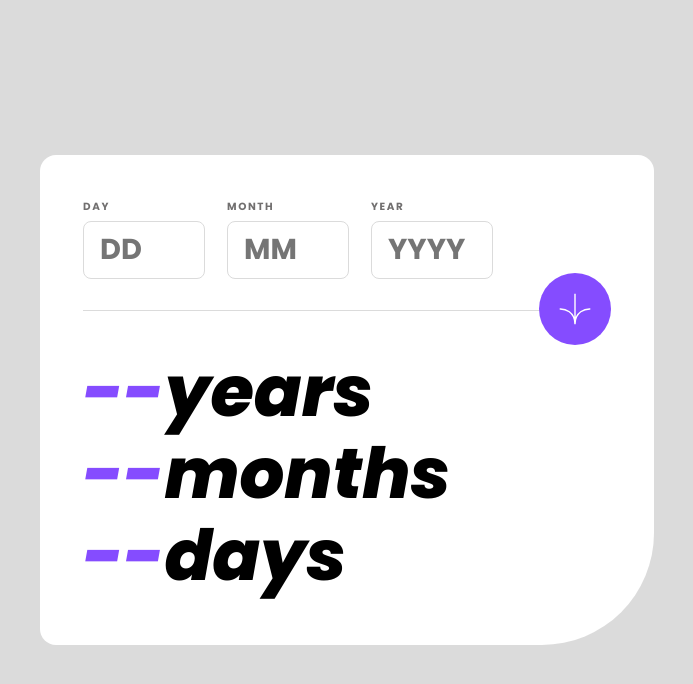
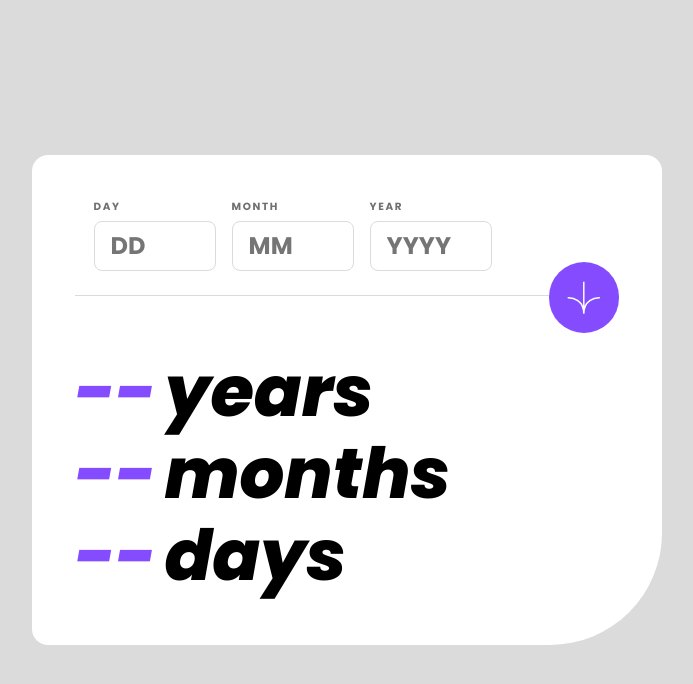
Before and after one commit to mostafa-meerzad/age-calculator, a React (Vite) app: page / in a window 1280 px wide. Shown: the top 684 px of the page, without its empty margins (293-986 px from the left). Built offline with nearby package versions, Linux system fonts and the light colour scheme.

Commit message:
Edit styles to match the provided designs

```diff
--- a/src/App.jsx
+++ b/src/App.jsx
@@ -1,5 +1,5 @@
 import { useRef } from "react";
-import "./styles.css";
+import "./styles/styles.css";
 import Input from "./components/Input";
 import Output from "./components/Output";
 
--- a/src/styles.css
+++ b/src/styles/styles.css
@@ -4,7 +4,7 @@
 
 body {
   width: 100svw;
-  height: 100svh;
+  min-height: 100svh;
   display: grid;
   place-content: center;
   place-items: center;
@@ -14,14 +14,15 @@ body {
 }
 
 #root {
-  width: 22rem;
+  min-width: 15rem;
   background-color: hsl(0, 0%, 100%);
   border-radius: 1.3rem 1.3rem 7rem 1.3rem;
   padding: 3rem 1.5rem 1.5rem;
+  margin: 2rem;
 }
-@media all and (min-width: 500px) {
+@media all and (min-width: 600px) {
   #root {
-    width: 33rem;
+    min-width: 34rem;
     border-radius: 1rem 1rem 7rem 1rem;
     padding: 2.7rem;
   }
@@ -31,17 +32,19 @@ body {
   display: grid;
   grid-template-columns: repeat(3, 1fr);
   justify-items: center;
-  row-gap: 1.5rem;
+  row-gap: 1rem;
+  -moz-column-gap: 0.5rem;
+       column-gap: 0.5rem;
 }
 .input__wrapper {
   display: flex;
   flex-direction: column;
   color: hsl(0, 1%, 44%);
-  width: 6rem;
+  width: 5.8rem;
 }
 .input__name {
   text-transform: uppercase;
-  font-size: 0.8rem;
+  font-size: 0.6rem;
   letter-spacing: 0.1rem;
   margin-bottom: 0.4rem;
 }
@@ -50,7 +53,7 @@ body {
 }
 .input__input {
   padding: 0.6rem 1rem;
-  font-size: 1.3rem;
+  font-size: 1rem;
   text-transform: uppercase;
   font-weight: 800;
   border: 1px solid hsl(0, 0%, 86%);
@@ -63,9 +66,11 @@ body {
   border-color: hsl(0, 100%, 67%);
 }
 .input__error {
-  font-size: 0.55rem;
+  font-size: 0.5rem;
   font-weight: 400;
   font-style: italic;
+  margin-block-start: 0.3rem;
+  margin-block-end: -0.5rem;
   color: hsl(0, 100%, 67%);
 }
 .input__error::first-letter {
@@ -85,7 +90,7 @@ body {
 }
 .input__bar {
   grid-column: 1/4;
-  width: 93%;
+  width: 100%;
   grid-row: 2/3;
   align-self: center;
   height: 1px;
@@ -97,14 +102,15 @@ body {
   grid-row: 2/3;
   display: grid;
   place-content: center;
-  width: 4.5rem;
-  height: 4.5rem;
+  width: 3.5rem;
+  height: 3.5rem;
   border: none;
   border-radius: 50%;
   background-color: hsl(259, 100%, 65%);
   z-index: 1;
   transition: background-color 400ms ease, scale 300ms ease-in-out;
 }
+@media (hover: hover) {
   .input__submit:hover {
     background-color: #242424;
   }
@@ -112,20 +118,19 @@ body {
     scale: 0.95;
     transform: scale(0.95);
   }
+}
 .input__submit svg {
-  width: 2rem;
-  height: 2rem;
+  width: 1.5rem;
+  height: 1.5rem;
 }
-@media all and (min-width: 500px) {
+@media all and (min-width: 600px) {
   .input {
     height: 8rem;
   }
   .input form {
     position: relative;
-    display: flex;
-    align-items: center;
-    -moz-column-gap: 3rem;
-         column-gap: 3rem;
+    grid-template-columns: repeat(4, 1fr);
+    grid-template-rows: 1fr, 10rem;
   }
   .input__name {
     font-size: 0.65rem;
@@ -133,22 +138,31 @@ body {
   .input__input {
     width: 5.5rem;
     padding: 0.4rem 1rem;
-    font-size: 1.8rem;
+    font-size: 1.5rem;
   }
   .input__error {
-    position: absolute;
-    bottom: -36%;
+    width: -moz-max-content;
+    width: max-content;
+    bottom: -46%;
     font-size: 0.7rem;
   }
   .input__submit {
-    position: absolute;
-    right: 0;
-    top: 93%;
+    width: 4.4rem;
+    height: 4.4rem;
+    grid-column: 4/5;
+    grid-row: 2/3;
+    justify-self: flex-end;
+    position: relative;
+    bottom: 35%;
+  }
+  .input__submit svg {
+    width: 2.1rem;
+    height: 2.1rem;
   }
   .input__bar {
-    position: absolute;
-    width: 100%;
-    bottom: -50%;
+    grid-column: 1/-1;
+    grid-row: 2/3;
+    align-self: flex-start;
   }
 }
 
@@ -156,20 +170,23 @@ body {
   padding: 3.5rem 1rem 3rem;
 }
 .output__wrapper {
-  font-size: 3.5rem;
+  font-size: 2.8rem;
   font-style: italic;
   font-weight: 800;
-  margin-block: -1.5rem;
+  margin-block: -0.8rem;
+  display: flex;
+  gap: 0.5rem;
 }
 .output__num {
   color: hsl(259, 100%, 65%);
 }
-@media all and (min-width: 500px) {
+@media all and (min-width: 600px) {
   .output {
     padding-inline: 0;
     padding-block: 2.3rem 1rem;
   }
   .output__wrapper {
     font-size: 4.4rem;
+    margin-block: -1.5rem;
   }
 }/*# sourceMappingURL=styles.css.map */
--- a/src/styles.scss
+++ b/src/styles/styles.scss
@@ -1,6 +1,6 @@
 @use "./colors";
 
-$tablet-view: 500px;
+$tablet-view: 600px;
 
 * {
   font-family: "Poppins", sans-serif;
@@ -8,7 +8,7 @@ $tablet-view: 500px;
 
 body {
   width: 100svw;
-  height: 100svh;
+  min-height: 100svh;
   display: grid;
   place-content: center;
   place-items: center;
@@ -18,13 +18,14 @@ body {
 }
 
 #root {
-  width: 22rem;
+  min-width: 15rem;
   background-color: colors.$white;
   border-radius: 1.3rem 1.3rem 7rem 1.3rem;
   padding: 3rem 1.5rem 1.5rem;
+  margin: 2rem;
 
   @media all and (min-width: $tablet-view) {
-    width: 33rem;
+    min-width: 34rem;
     border-radius: 1rem 1rem 7rem 1rem;
     padding: 2.7rem;
   }
@@ -35,19 +36,20 @@ body {
     display: grid;
     grid-template-columns: repeat(3, 1fr);
     justify-items: center;
-    row-gap: 1.5rem;
+    row-gap: 1rem;
+    column-gap: 0.5rem;
   }
 
   &__wrapper {
     display: flex;
     flex-direction: column;
     color: colors.$Smokey-grey;
-    width: 6rem;
+    width: 5.8rem;
   }
 
   &__name {
     text-transform: uppercase;
-    font-size: 0.8rem;
+    font-size: 0.6rem;
     letter-spacing: 0.1rem;
     margin-bottom: 0.4rem;
     &--error {
@@ -57,7 +59,7 @@ body {
 
   &__input {
     padding: 0.6rem 1rem;
-    font-size: 1.3rem;
+    font-size: 1rem;
     text-transform: uppercase;
     font-weight: 800;
     border: 1px solid colors.$light-grey;
@@ -73,9 +75,11 @@ body {
   }
 
   &__error {
-    font-size: 0.55rem;
+    font-size: 0.5rem;
     font-weight: 400;
     font-style: italic;
+    margin-block-start: 0.3rem;
+    margin-block-end: -0.5rem;
     color: colors.$light-red;
 
     &::first-letter {
@@ -98,7 +102,7 @@ body {
 
   &__bar {
     grid-column: 1/4;
-    width: 93%;
+    width: 100%;
     grid-row: 2/3;
     align-self: center;
     height: 1px;
@@ -111,35 +115,35 @@ body {
     grid-row: 2/3;
     display: grid;
     place-content: center;
-    width: 4.5rem;
-    height: 4.5rem;
+    width: 3.5rem;
+    height: 3.5rem;
     border: none;
     border-radius: 50%;
     background-color: colors.$purple;
     z-index: 1;
     transition: background-color 400ms ease, scale 300ms ease-in-out;
-    &:hover{
-      background-color: #242424;
-    }
-    &:active{
-      scale:.95;
-      transform: scale(.95);
+    @media (hover: "hover") {
+      &:hover {
+        background-color: #242424;
+      }
+      &:active {
+        scale: 0.95;
+        transform: scale(0.95);
+      }
     }
 
     & svg {
-      width: 2rem;
-      height: 2rem;
+      width: 1.5rem;
+      height: 1.5rem;
     }
   }
 
   @media all and (min-width: $tablet-view) {
     height: 8rem;
-
     & form {
       position: relative;
-      display: flex;
-      align-items: center;
-      column-gap: 3rem;
+      grid-template-columns: repeat(4, 1fr);
+      grid-template-rows: 1fr, 10rem;
     }
 
     &__name {
@@ -149,25 +153,34 @@ body {
     &__input {
       width: 5.5rem;
       padding: 0.4rem 1rem;
-      font-size: 1.8rem;
+      font-size: 1.5rem;
     }
 
     &__error {
-      position: absolute;
-      bottom: -36%;
+      width: max-content;
+      bottom: -46%;
       font-size: 0.7rem;
     }
 
     &__submit {
-      position: absolute;
-      right: 0;
-      top: 93%;
+      width: 4.4rem;
+      height: 4.4rem;
+      grid-column: 4/5;
+      grid-row: 2/3;
+      justify-self: flex-end;
+      position: relative;
+      bottom: 35%;
+
+      & svg {
+        width: 2.1rem;
+        height: 2.1rem;
+      }
     }
 
     &__bar {
-      position: absolute;
-      width: 100%;
-      bottom: -50%;
+      grid-column: 1/ -1;
+      grid-row: 2/3;
+      align-self: flex-start;
     }
   }
 }
@@ -176,10 +189,12 @@ body {
   padding: 3.5rem 1rem 3rem;
 
   &__wrapper {
-    font-size: 3.5rem;
+    font-size: 2.8rem;
     font-style: italic;
     font-weight: 800;
-    margin-block: -1.5rem;
+    margin-block: -0.8rem;
+    display: flex;
+    gap: 0.5rem;
   }
 
   &__num {
@@ -192,6 +207,7 @@ body {
 
     &__wrapper {
       font-size: 4.4rem;
+      margin-block: -1.5rem;
     }
   }
 }
```
Also changed, not shown: src/styles/_colors.scss (renamed from src/_colors.scss), src/styles/styles.min.css (renamed from src/styles.min.css), 2 other files (tests, documents, lock files or other folders). Lines whose indentation alone changed are shown as unchanged.
